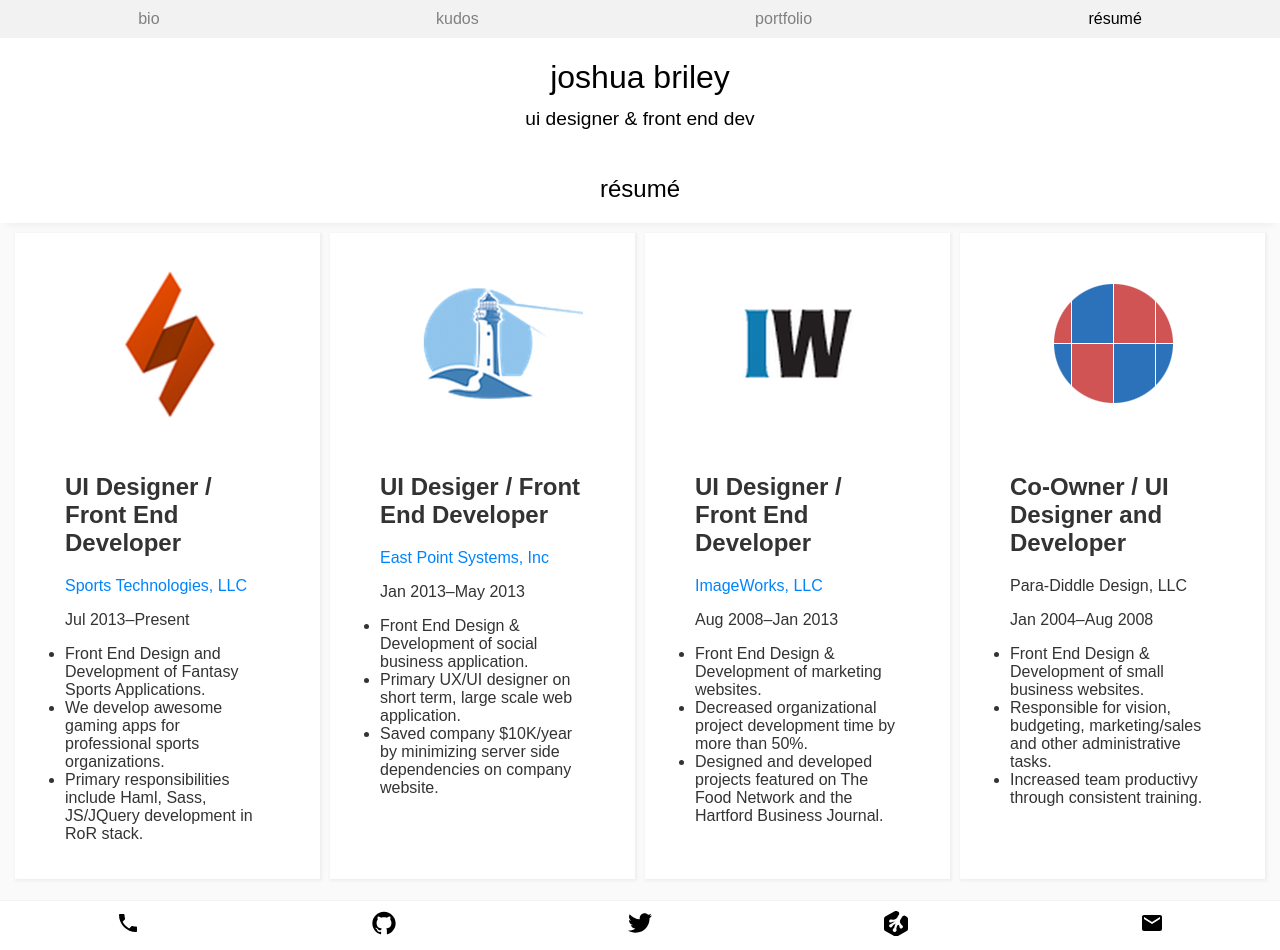
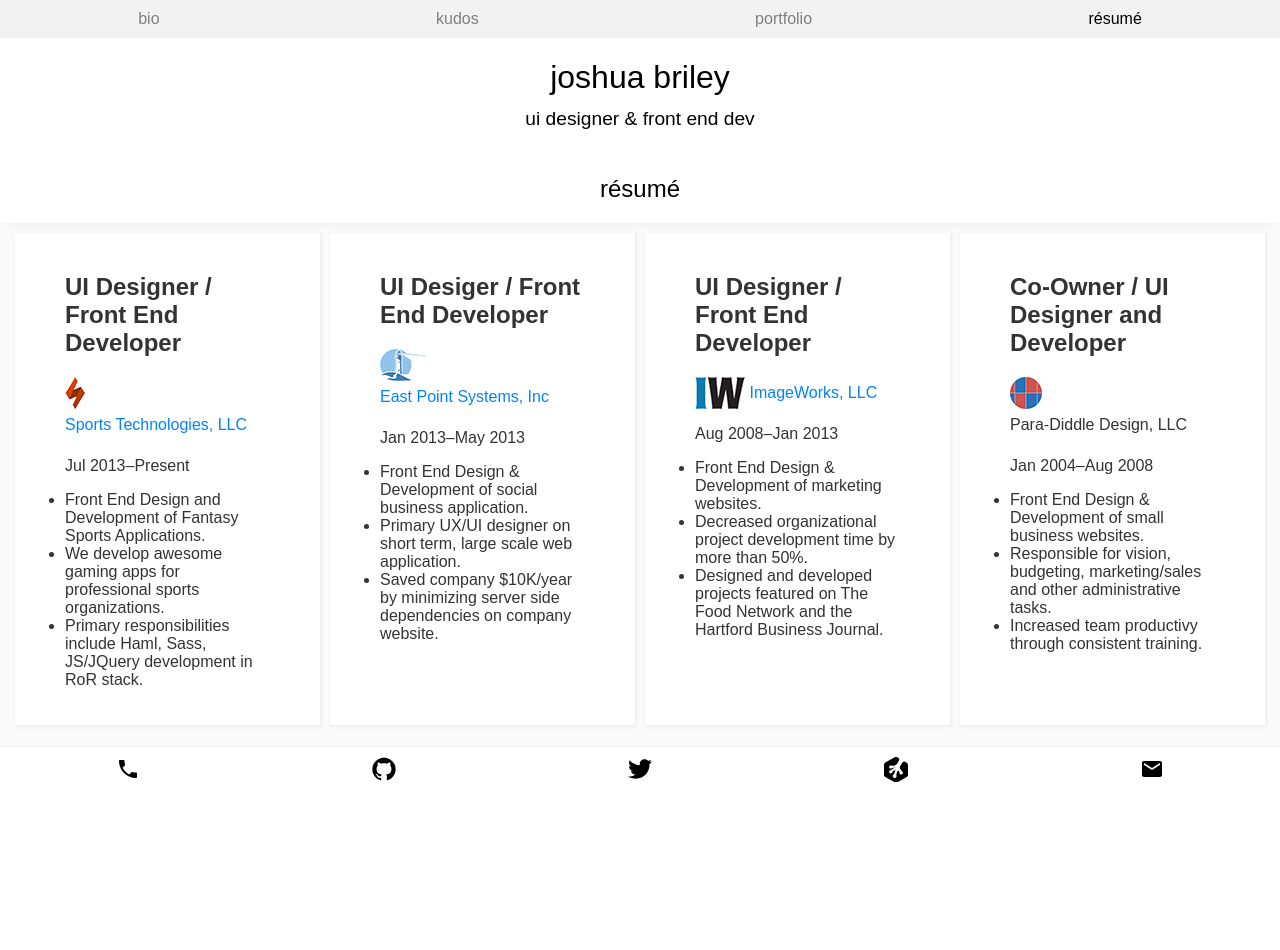
Before and after one commit to somecallmejosh/portfolio, a Jekyll site: the page built from resume.md, in a window 1280 px wide. Built offline with Jekyll 4.4.1, drawn with Linux system fonts in a browser that asks for light colours; after the commit the page ends 900 px from its top, so only the background shows below that.

Commit message:
Update resume logos for mobile.

```diff
--- /dev/null
+++ b/CNAME
@@ -0,0 +1 @@
+somecallmejosh.com
--- a/_sass/views/_resume.sass
+++ b/_sass/views/_resume.sass
@@ -2,14 +2,14 @@
   &--items
     width: 100%
     @extend %default-transition
-    +media-min(320px)
-      [class*='logo']
-        text-align: center
-        img
-          max-width: 80%
-          height: auto
-          display: block
-          margin: 0 auto
+    img, a, span
+      vertical-align: middle
+    img
+      display: inline-block
+      height: 32px
+    a, span
+      display: inline-block
+      line-height: 32px
     +media-min(800px)
       +display-flex
       +flex-wrap(wrap)
--- a/resume.md
+++ b/resume.md
@@ -6,16 +6,18 @@
 <section class="resume--items">
   {% for job in site.data.jobs %}
     <div class="card">
-      <div class="resume--logo">
-        <img src="{{site.baseurl}}/assets/images/resume/{{job.image}}.png" alt="{{job.employer}} Logo">
-      </div>
       <div class="resume--content">
         <h2>{{job.job_title}}</h2>
         <p>
+          <img
+              srcset="{{site.baseurl}}/assets/images/resume/1x/{{job.image}}.jpg 1x,
+                  {{site.baseurl}}/assets/images/resume/2x/{{job.image}}.jpg  2x"
+              src="{{site.baseurl}}/assets/images/resume/1x/{{job.image}}.jpg .jpg"
+              alt="{{job.employer}} Logo" />
           {% if job.website %}
             <a href="{{job.website}}">{{job.employer}}</a>
             {% else %}
-            {{job.employer}}
+             <span>{{job.employer}}</span>
           {% endif %}
         </p>
         <p>{{job.dates}}</p>
```
Also changed, not shown: assets/images/resume/1x/eps.jpg (added), assets/images/resume/1x/iw.jpg (added), assets/images/resume/1x/pdd.jpg (added), assets/images/resume/1x/sti.jpg (added), assets/images/resume/2x/eps.jpg (added), assets/images/resume/2x/iw.jpg (added), assets/images/resume/2x/pdd.jpg (added), assets/images/resume/2x/sti.jpg (added), assets/images/resume/eps.png, assets/images/resume/iw.png, assets/images/resume/pdd.png, assets/images/resume/sti.png, 1 other file.
